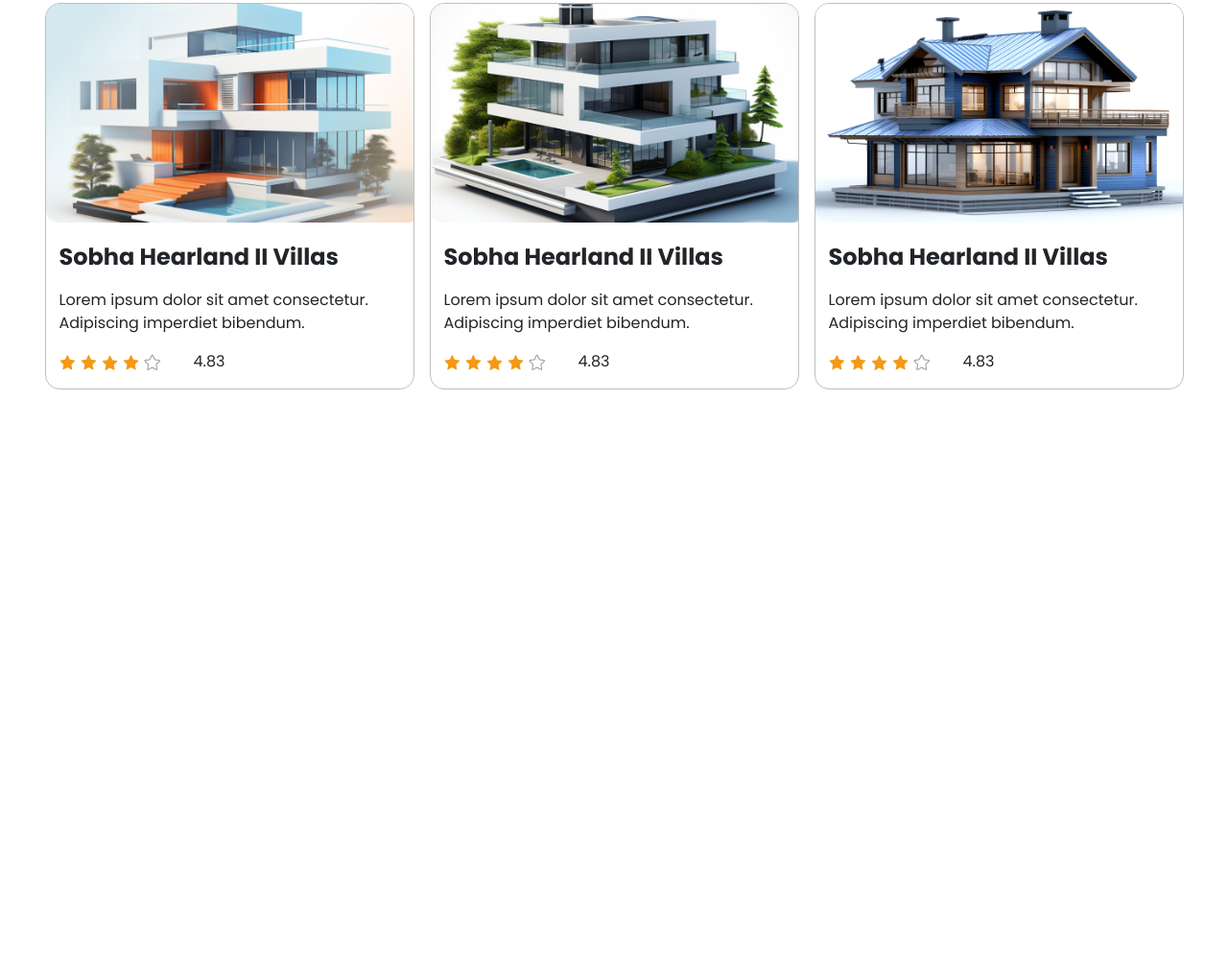
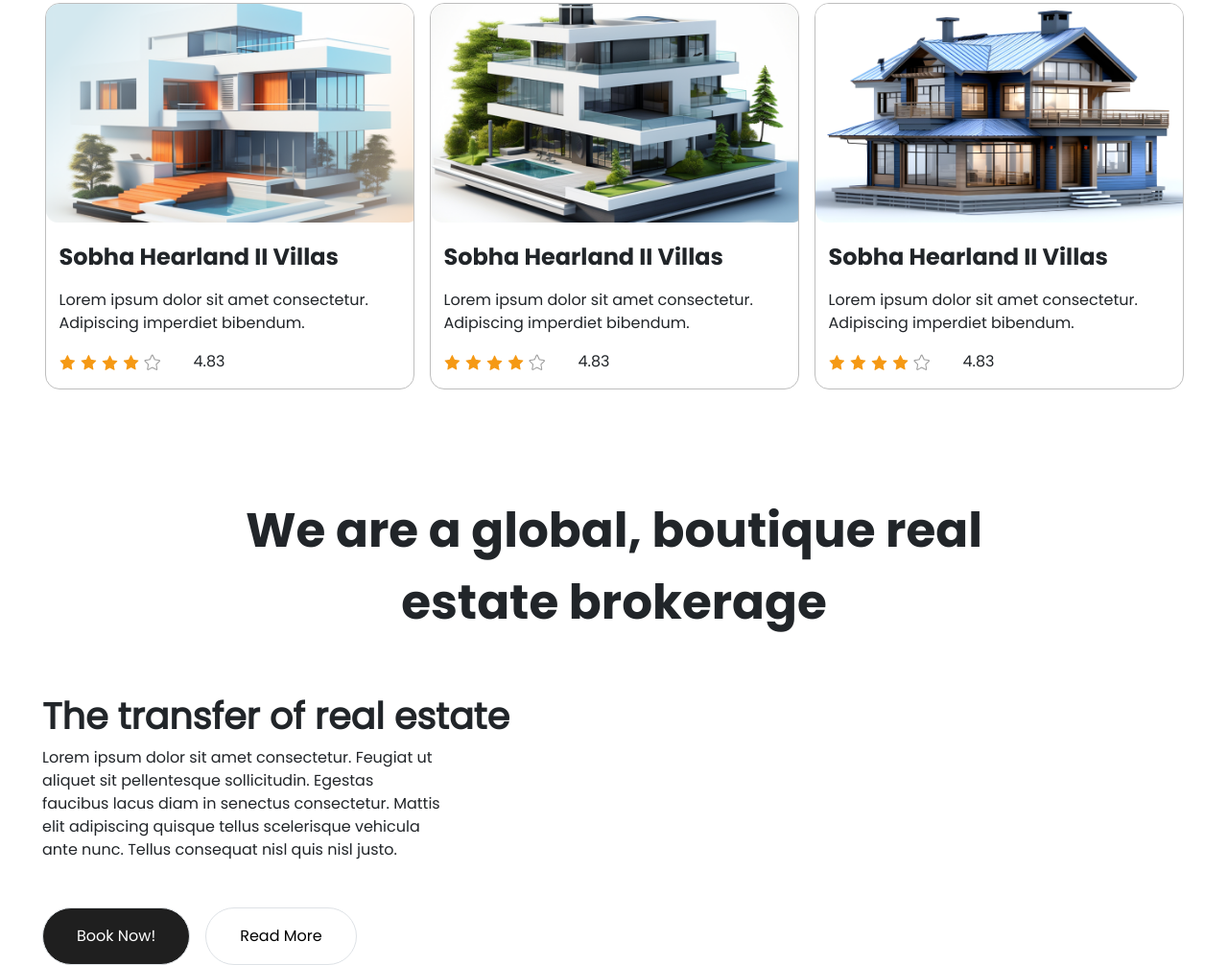
Before and after one commit to kashifalismitofficial/Real_Estate_Landing, a plain HTML site: page index.html in a window 1280 px wide. Shown: the part 1408-2414 px from the top of the page at 96% size. Before the commit the page ends 1814 px from the top, so only its background shows below. Drawn offline with Linux system fonts and the light colour scheme.

Commit message:
global aeria

```diff
--- a/index.html
+++ b/index.html
@@ -187,7 +187,8 @@
                 </div>
             </div>
         </div> -->
-        <div class="d-flex justify-content-start justify-content-md-center justify-content-sm-start gap-3  flex-wrap ">
+        <div
+            class="d-flex justify-content-start justify-content-md-center justify-content-sm-center  gap-3 mb-5 flex-wrap ">
             <!-- Card One Start -->
             <div class="border-of-hole  d-block overflow-hidden card-container">
                 <img class="card-img-all" src="assets/Images/overproject01.png" alt="no-image">
@@ -240,6 +241,31 @@
         </div>
         <!-- card section end   -->
 
+        <!-- Global section Start -->
+        <div class="margin-t">
+            <div class="head-global">
+                We are a global, boutique real estate brokerage
+            </div>
+        </div>
+        <div class="row mt-5">
+            <div class="col">
+                <div class="global-content px-1">
+                    <h3>The transfer of real estate</h3>
+                    <p>Lorem ipsum dolor sit amet consectetur. Feugiat ut aliquet sit pellentesque sollicitudin. Egestas
+                        faucibus lacus diam in senectus consectetur. Mattis elit adipiscing quisque tellus scelerisque
+                        vehicula ante nunc. Tellus consequat nisl quis nisl justo.</p>
+                </div>
+                <div class="d-flex justify-content-start gap-3 px-1 mt-5">
+                    <button class="border rounded-pill  btn-balck">Book Now!</button>
+                    <button class="border rounded-pill  btn-white">Read More</button>
+                </div>
+            </div>
+            <div class="col">
+
+            </div>
+        </div>
+        <!-- Global section end   -->
+
 
 
 
--- a/style.css
+++ b/style.css
@@ -307,21 +307,23 @@ body {
 .p-l {
     padding-left: 10px;
 }
-@media only screen and (max-width:366px)
-{
+
+@media only screen and (max-width:366px) {
     .info-head {
         font-size: 30px;
         text-align: center;
         font-family: 'poppins-bold';
     }
-    .info-head01>h2{
+
+    .info-head01>h2 {
         font-size: 24px;
     }
-    .info-head01>p
-    {
+
+    .info-head01>p {
         margin-top: 10px;
     }
 }
+
 /* info section  End */
 
 /* card section start */
@@ -359,21 +361,22 @@ body {
     padding-right: 15px;
 }
 
-.card-img-all  {
+.card-img-all {
     width: 389px;
 }
 
 .review-img {
     width: 100%;
 }
-@media only screen and (max-width:366px)
-{
+
+@media only screen and (max-width:366px) {
     .info-head-card {
         font-size: 34px;
         text-align: left;
         font-family: 'poppins-bold';
         margin-bottom: 30px;
     }
+
     .card-content {
         padding-top: 35px;
         padding-left: 14px;
@@ -381,9 +384,73 @@ body {
         margin-top: -13px;
         width: 378px;
     }
-    .card-img-all  {
+
+    .card-img-all {
         width: 334px;
     }
 
 }
+
 /* card section end    */
+
+/* global section start */
+.margin-t {
+    margin-top: 100px;
+    margin-bottom: 20px;
+}
+
+.head-global {
+    font-size: 50px;
+    font-family: 'poppins-bold';
+    text-align: center;
+
+}
+
+.global-content h3 {
+    font-size: 38px;
+
+    font-weight: 900;
+}
+
+.global-content p {
+    width: 417px;
+}
+
+.btn-balck {
+    background-color: #1F1F1F;
+    color: #fff;
+    font-weight: lighter;
+    font-size: 16px;
+    padding: 17px 35px;
+}
+
+.btn-white {
+    background-color: #fff;
+    color: #000;
+    font-size: 16px;
+    padding: 17px 35px;
+}
+@media only screen and (max-width:1290px)
+{
+    .head-global {
+        font-size: 50px;
+        font-family: 'poppins-bold';
+        text-align: center;
+        padding: 10px 187px;
+    }
+}
+@media only screen and (max-width:366px) {
+    .head-global {
+        font-size: 33px;
+        padding: 10px 0px;
+    }
+    .global-content h3
+    {
+        font-size: 26px;
+    }
+    .global-content p {
+        width: 333px;
+    }
+}
+
+/* global section  end  */
```
